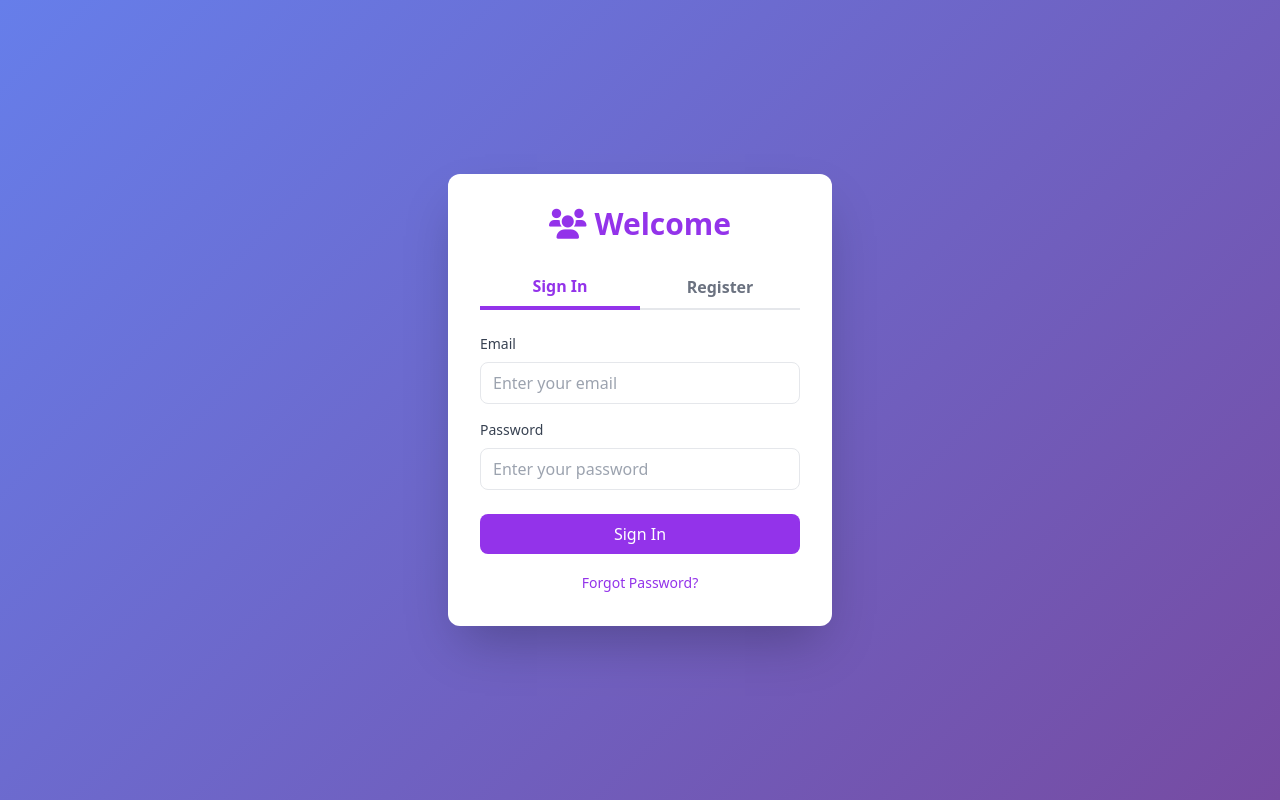
After one commit to Nwafor6/websocket-fastapi, a FastAPI app: template templates/login.html in a window 1280 px wide. The commit adds this page. Run offline with FastAPI, Linux system fonts and the light colour scheme; the template is opened without the code that fills it, so the values that code supplies are empty; some libraries are stand-ins or nearby versions.

Commit message:
added sql db

```diff
--- /dev/null
+++ b/database.py
@@ -0,0 +1,10 @@
+from sqlalchemy import create_engine
+from sqlalchemy.ext.declarative import declarative_base
+from sqlalchemy.orm import sessionmaker
+
+# Create an engine to connect to the SQLite database
+DATABASE_URL = "sqlite:///chat_app.db"
+connect_args = {"check_same_thread": False}
+engine = create_engine(DATABASE_URL, connect_args=connect_args, echo=True)
+SessionLocal = sessionmaker(autoflush=False, autocommit=False, bind=engine)
+Base = declarative_base()
--- a/main.py
+++ b/main.py
@@ -1,9 +1,22 @@
-from fastapi import FastAPI, WebSocket, WebSocketDisconnect, Request
-from fastapi.templating import Jinja2Templates
-from fastapi.responses import HTMLResponse
-from web_socket import ConnectionManager
 from uuid import uuid4
 import json
+from fastapi import (
+    FastAPI,
+    WebSocket,
+    WebSocketDisconnect,
+    Request,
+    Depends,
+    HTTPException,
+)
+from fastapi.templating import Jinja2Templates
+from fastapi.responses import HTMLResponse, RedirectResponse
+from models import Base, User
+from database import engine, SessionLocal
+from schemas import UserSchema
+from sqlalchemy.orm import Session
+from web_socket import ConnectionManager
+
+Base.metadata.create_all(bind=engine)
 
 app = FastAPI()
 # Specify the directory for templates
@@ -12,14 +25,74 @@ templates = Jinja2Templates(directory="templates")
 manager = ConnectionManager()
 
 
+def get_db():
+    try:
+        db = SessionLocal()
+        yield db
+    finally:
+        db.close()
+
+
 @app.get("/", response_class=HTMLResponse)
+async def home(request: Request):
+    return templates.TemplateResponse("login.html", {"request": request})
+
+
+@app.get("/chats", response_class=HTMLResponse)
 async def home(request: Request):
     return templates.TemplateResponse("client.html", {"request": request})
 
 
-@app.websocket("/ws")
-async def websocket_endpoint(websocket: WebSocket):
-    client_id = str(uuid4())
+@app.post("/register", response_class=HTMLResponse)
+async def register(request: Request, db: Session = Depends(get_db)) -> UserSchema:
+    """
+    Register a new user
+    """
+    form_data = await request.form()
+    email = form_data.get("email")
+    password = form_data.get("password")
+    confirm_password = form_data.get("confirmPassword")
+
+    # Validate passwords match
+    if password != confirm_password:
+        raise HTTPException(status_code=400, detail="Passwords do not match.")
+
+    # Check if user already exists
+    existing_user = db.query(User).filter(User.email == email).first()
+    if existing_user:
+        raise HTTPException(status_code=400, detail="Email already exists.")
+
+    # Generate a unique ID
+    user_id = str(uuid4())  # Convert UUID to string
+
+    # Create user schema
+    UserSchema(id=user_id, email=email, password=password)
+
+    # Create new user model instance
+    new_user = User(id=user_id, email=email, password=password)  # Explicitly set the ID
+
+    # Add and commit to database
+    try:
+        db.add(new_user)
+        db.commit()
+        db.refresh(new_user)
+    except Exception as e:
+        db.rollback()
+        raise HTTPException(status_code=500, detail=f"Database error: {str(e)}")
+
+    response = RedirectResponse(url="/chats", status_code=303)
+    response.set_cookie(
+        key="user_id",
+        value=new_user.id,
+        max_age=24 * 3600,  # expires in 60 seconds
+    )
+
+    return response
+
+
+@app.websocket("/ws/{user_id}")
+async def websocket_endpoint(websocket: WebSocket, user_id: str):
+    client_id = user_id
     try:
         await manager.connect(websocket, client_id)
         while True:
@@ -28,6 +101,8 @@ async def websocket_endpoint(websocket: WebSocket):
             message_type = _data.get("type")
             if message_type == "broadcast":
                 await manager.broadcast(_data.get("message"), _data.get("sender"))
-            await websocket.send_text(f"Message text was: {data}")
+            await manager.send_personal_message(
+                _data.get("message"), client_id, _data.get("recipient")
+            )
     except WebSocketDisconnect:
         await manager.disconnect(client_id)
--- /dev/null
+++ b/templates/login.html
@@ -0,0 +1,112 @@
+<!DOCTYPE html>
+<html lang="en">
+<head>
+    <meta charset="UTF-8">
+    <meta name="viewport" content="width=device-width, initial-scale=1.0">
+    <title>Login / Register</title>
+    <script src="https://cdn.tailwindcss.com"></script>
+    <link rel="stylesheet" href="https://cdnjs.cloudflare.com/ajax/libs/font-awesome/6.0.0-beta3/css/all.min.css">
+    <style>
+        body {
+            background: linear-gradient(135deg, #667eea 0%, #764ba2 100%);
+        }
+    </style>
+</head>
+<body class="flex items-center justify-center min-h-screen">
+    <div class="bg-white shadow-2xl rounded-xl overflow-hidden w-96">
+        <div class="p-8">
+            <div class="flex justify-center mb-6">
+                <h1 class="text-3xl font-bold text-purple-600">
+                    <i class="fas fa-users mr-2"></i>Welcome
+                </h1>
+            </div>
+
+            <!-- Toggle Buttons -->
+            <div class="flex mb-6">
+                <button onclick="showLogin()" id="loginTab" class="w-1/2 py-2 text-center font-semibold border-b-4 border-purple-600 text-purple-600">
+                    Sign In
+                </button>
+                <button onclick="showRegister()" id="registerTab" class="w-1/2 py-2 text-center font-semibold text-gray-500 border-b-2 border-gray-200">
+                    Register
+                </button>
+            </div>
+
+            <!-- Login Form -->
+            <div id="loginForm" class="block">
+                <form>
+                    <div class="mb-4">
+                        <label class="block text-gray-700 text-sm mb-2" for="email">Email</label>
+                        <input type="email" id="email" class="w-full px-3 py-2 border rounded-lg focus:outline-none focus:ring-2 focus:ring-purple-500" placeholder="Enter your email">
+                    </div>
+                    <div class="mb-6">
+                        <label class="block text-gray-700 text-sm mb-2" for="password">Password</label>
+                        <input type="password" id="password" class="w-full px-3 py-2 border rounded-lg focus:outline-none focus:ring-2 focus:ring-purple-500" placeholder="Enter your password">
+                    </div>
+                    <button type="submit" class="w-full bg-purple-600 text-white py-2 rounded-lg hover:bg-purple-700 transition duration-300">
+                        Sign In
+                    </button>
+                    <div class="text-center mt-4">
+                        <a href="#" class="text-sm text-purple-600 hover:underline">Forgot Password?</a>
+                    </div>
+                </form>
+            </div>
+
+            <!-- Register Form -->
+            <div id="registerForm" class="hidden">
+                <form id="signupForm" action="/register" method="post" onsubmit="return validateRegForm()">
+                    <div class="mb-4">
+                        <label class="block text-gray-700 text-sm mb-2" for="registerEmail">Email</label>
+                        <input type="email" name="email" id="registerEmail" class="w-full px-3 py-2 border rounded-lg focus:outline-none focus:ring-2 focus:ring-purple-500" placeholder="Enter your email" required>
+                    </div>
+                    <div class="mb-4">
+                        <label class="block text-gray-700 text-sm mb-2" for="registerPassword">Password</label>
+                        <input name="password" type="password" id="registerPassword" class="w-full px-3 py-2 border rounded-lg focus:outline-none focus:ring-2 focus:ring-purple-500" placeholder="Create a password" required>
+                    </div>
+                    <div class="mb-6">
+                        <label class="block text-gray-700 text-sm mb-2" for="confirmPassword">Confirm Password</label>
+                        <input name="confirmPassword" type="password" id="confirmPassword" class="w-full px-3 py-2 border rounded-lg focus:outline-none focus:ring-2 focus:ring-purple-500" placeholder="Confirm your password" required>
+                    </div>
+                    <button type="submit" class="w-full bg-purple-600 text-white py-2 rounded-lg hover:bg-purple-700 transition duration-300">
+                        Create Account
+                    </button>
+                </form>
+            </div>
+        </div>
+    </div>
+
+    <script>
+        function showLogin() {
+            document.getElementById('loginForm').classList.remove('hidden');
+            document.getElementById('registerForm').classList.add('hidden');
+
+            document.getElementById('loginTab').classList.add('border-purple-600', 'text-purple-600');
+            document.getElementById('loginTab').classList.remove('text-gray-500', 'border-gray-200');
+
+            document.getElementById('registerTab').classList.remove('border-purple-600', 'text-purple-600');
+            document.getElementById('registerTab').classList.add('text-gray-500', 'border-gray-200');
+        };
+
+        function showRegister() {
+            document.getElementById('registerForm').classList.remove('hidden');
+            document.getElementById('loginForm').classList.add('hidden');
+
+            document.getElementById('registerTab').classList.add('border-purple-600', 'text-purple-600');
+            document.getElementById('registerTab').classList.remove('text-gray-500', 'border-gray-200');
+
+            document.getElementById('loginTab').classList.remove('border-purple-600', 'text-purple-600');
+            document.getElementById('loginTab').classList.add('text-gray-500', 'border-gray-200');
+        };
+
+        function validateRegForm() {
+        var password = document.getElementById('registerPassword').value;
+        var confirmPassword = document.getElementById('confirmPassword').value;
+
+        if (password !== confirmPassword) {
+            alert('Passwords do not match');
+            return false;
+        }
+        return true;
+    }
+    </script>
+</body>
+</html>
--- a/web_socket.py
+++ b/web_socket.py
@@ -13,6 +13,7 @@ class ConnectionManager:
         """
         await websocket.accept()
         self.active_connections[client_id] = websocket
+
         await websocket.send_text(f"List of users: {self.clients}")
         self.clients.append(client_id)
 
```
Also changed, not shown: models.py (added, +17 -0 lines), schemas.py (added, +7 -0 lines), templates/_client.html (added, +113 -0 lines), templates/client.html (+120 -67 lines), chat_app.db (added).
